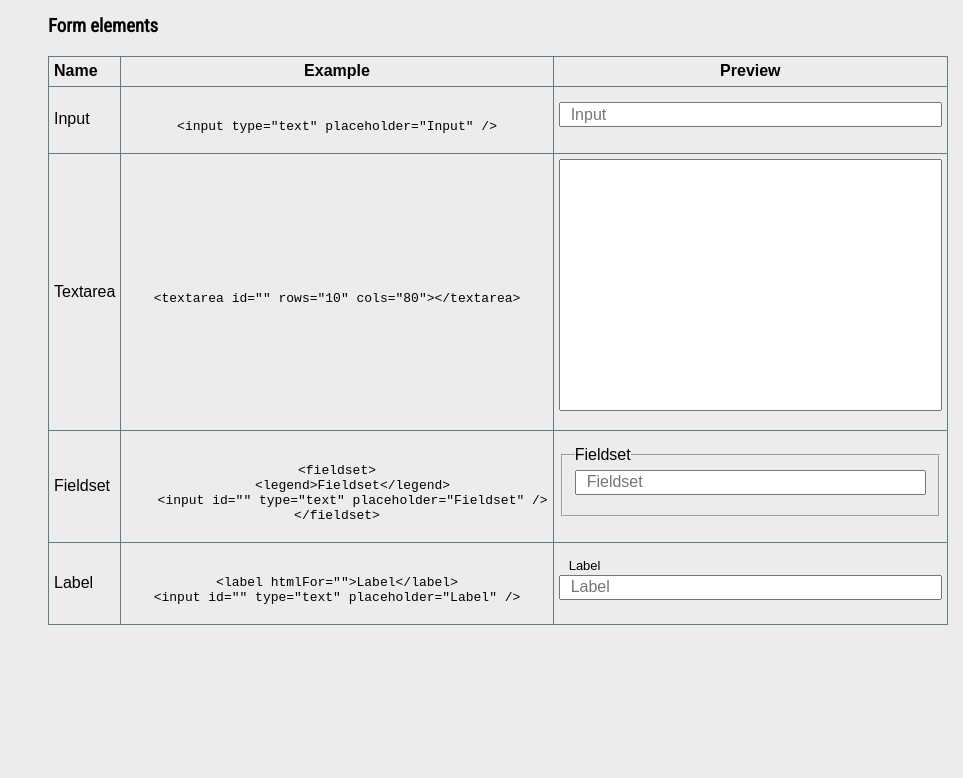
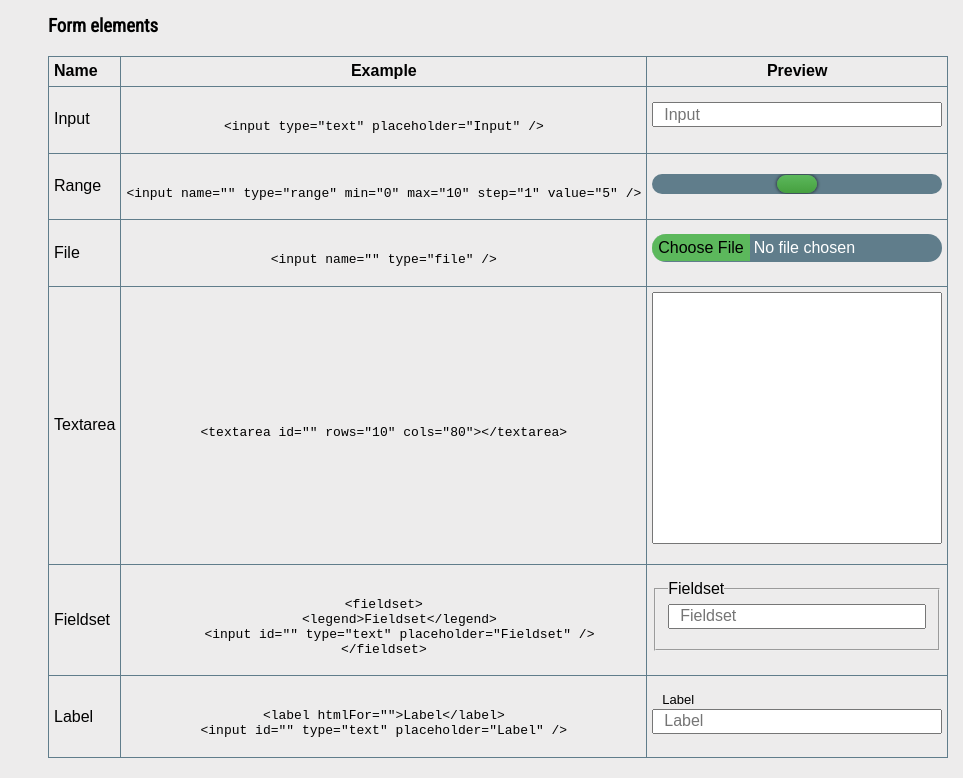
Before and after one commit to edgardovbak/sn_intra_skins, a website: page app/pages/index.html in a window 1280 px wide. Shown: the part 1428-2206 px from the top of the page, without its empty margins (317-1280 px from the left). Before the commit the page ends 2073 px from the top, so only its background shows below. Drawn offline with nearby package versions, Linux system fonts and the light colour scheme; files that its build step writes are made by us from their sources; files whose address does not match are found by name.

Commit message:
Add items - Input type range - input type file

```diff
--- a/app/css/components/global.scss
+++ b/app/css/components/global.scss
@@ -98,6 +98,7 @@ a {
 input {
     height: rem($input_height);
     line-height: $input_lh;
+    overflow: hidden;
 }
 
 input,
@@ -106,6 +107,90 @@ textarea {
     padding: 0 rem(10);
     box-sizing: border-box;
     margin-bottom: rem(10);
+}
+
+input[type="range"] {
+    -webkit-appearance: none;
+    -webkit-tap-highlight-color: $green;
+    width: 100%;
+    height: rem(20);
+    margin: 0;
+    border: none;
+    padding: 1px 2px;
+    border-radius: rem(14);
+    background: $green;
+    outline: none; /* no focus outline */
+}
+
+input[type="range"]::-moz-range-track {
+    border: inherit;
+    background: transparent;
+}
+
+input[type="range"]::-ms-track {
+    border: inherit;
+    color: transparent; /* don't drawn vertical reference line */
+    background: transparent;
+}
+
+input[type="range"]::-ms-fill-lower,
+input[type="range"]::-ms-fill-upper {
+    background: transparent;
+}
+
+input[type="range"]::-ms-tooltip {
+    display: none;
+}
+
+  /* thumb */
+
+input[type="range"]::-webkit-slider-thumb {
+    -webkit-appearance: none;
+    width: rem(40);
+    height: rem(18);
+    border: none;
+    border-radius: rem(12);
+    background-image: -webkit-gradient(linear, left top, left bottom, color-stop(0%, $green_2), color-stop(100%, $green_3)); /* android <= 2.2 */
+    background-image: -webkit-linear-gradient(top , $green_2 0, $green_3 100%); /* older mobile safari and android > 2.2 */;
+    background-image: linear-gradient(to bottom, $green_2 0, $green_3 100%); /* W3C */
+    box-shadow: 0 0 3px 1px rgba(0,0,0,.5);
+}
+
+input[type="range"]::-moz-range-thumb {
+    width: 40px;
+    height: 18px;
+    border: none;
+    border-radius: 12px;
+    background-image: linear-gradient(to bottom, $green_2 0, $green_2 100%); /* W3C */
+}
+
+input[type="range"]::-ms-thumb {
+    width: 40px;
+    height: 18px;
+    border-radius: 12px;
+    border: 0;
+    background-image: linear-gradient(to bottom, $green_2 0, $green_2  100%); /* W3C */
+}
+
+input[type='file'] {
+    background-color: $green;
+    color: $white;
+    width: 100%;
+    padding: 0;
+    line-height: rem($input_height);
+    height: rem($input_height + 3) ;
+    border: none;
+    border-radius: rem(20);
+    overflow: hidden;
+
+    &::-webkit-file-upload-button {
+        border: none;
+        color: $black;
+        cursor: pointer;
+        background-image: -webkit-gradient(linear, left top, left bottom, color-stop(0%, $green_2), color-stop(100%, $green_2)); /* android <= 2.2 */
+        background-image: -webkit-linear-gradient(top , $green_2 0, $green_2 100%); /* older mobile safari and android > 2.2 */;
+        background-image: linear-gradient(to bottom, $green_2 0, $green_2 100%); /* W3C */
+    }
 }
 
 textarea {
--- a/app/pages/includes/Main.html
+++ b/app/pages/includes/Main.html
@@ -152,6 +152,31 @@ You can find it in repository (template.html)
             <input type="text" placeholder="Input" />
         </td>
     </tr>
+
+    <tr>
+        <td>Range</td>
+        <td>
+<xmp>
+<input name="" type="range" min="0" max="10" step="1" value="5" />
+</xmp>
+        </td>
+        <td>
+            <input name="" type="range" min="0" max="10" step="1" value="5" />
+        </td>
+    </tr>
+
+    <tr>
+        <td>File</td>
+        <td>
+<xmp>
+<input name="" type="file" />
+</xmp>
+        </td>
+        <td>
+            <input name="" type="file" />
+        </td>
+    </tr>
+
     <tr>
         <td>Textarea</td>
         <td>
@@ -163,6 +188,7 @@ You can find it in repository (template.html)
             <textarea id="" rows="10" cols="80"></textarea>
         </td>
     </tr>
+
     <tr>
         <td>Fieldset</td>
         <td>
```
Also changed, not shown: build/css/style.css, build/index.html, 2 other files.
